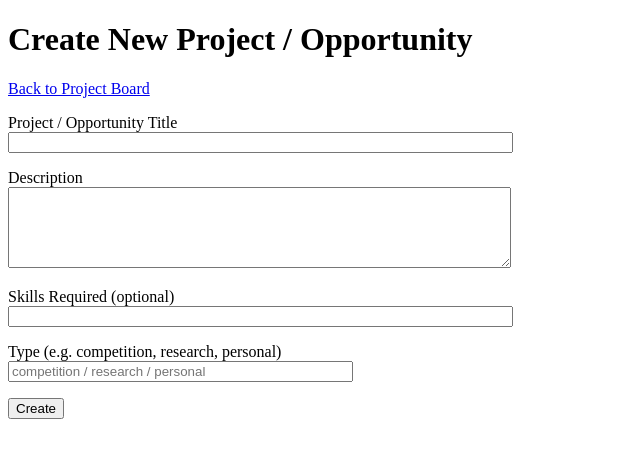
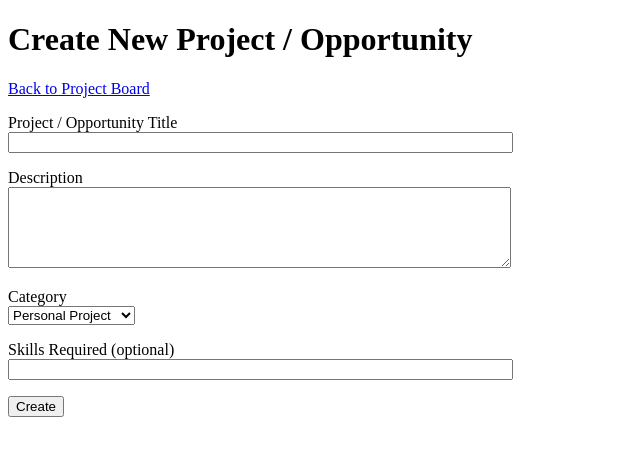
Before and after one commit to 4l3sh4/web-app-building-competition-2025, a Flask app: page /projects/create in a window 1280 px wide. Shown: the top 458 px of the page, without its empty margins (0-640 px from the left). Run offline with Flask 3, Linux system fonts and the light colour scheme; a user stored in the database is signed in.

Commit message:
Add dropdown and filter to project and discussion board

```diff
--- a/main.py
+++ b/main.py
@@ -1,8 +1,8 @@
-from flask import Flask, render_template, url_for, redirect
+from flask import Flask, render_template, url_for, redirect, request
 from flask_sqlalchemy import SQLAlchemy
 from flask_login import UserMixin, login_user, LoginManager, login_required, logout_user, current_user
 from flask_wtf import FlaskForm
-from wtforms import StringField, PasswordField, SubmitField, RadioField, TextAreaField
+from wtforms import StringField, PasswordField, SubmitField, RadioField, TextAreaField, SelectField
 from wtforms.validators import InputRequired, Length, ValidationError, Email
 from flask_bcrypt import Bcrypt
 from datetime import datetime
@@ -41,6 +41,7 @@ class Project(db.Model):
     project_type = db.Column(db.String(50))
     owner_id = db.Column(db.Integer, db.ForeignKey('user.id'), nullable=False)
     created_at = db.Column(db.DateTime, default=datetime.utcnow)
+    owner = db.relationship('User', backref='projects')
 
 
 class Thread(db.Model):
@@ -50,6 +51,7 @@ class Thread(db.Model):
     category = db.Column(db.String(50))
     creator_id = db.Column(db.Integer, db.ForeignKey('user.id'), nullable=False)
     created_at = db.Column(db.DateTime, default=datetime.utcnow)
+    creator = db.relationship('User', backref='threads')
 
 
 class Post(db.Model):
@@ -59,12 +61,30 @@ class Post(db.Model):
     thread_id = db.Column(db.Integer, db.ForeignKey('thread.id'), nullable=False)
     author_id = db.Column(db.Integer, db.ForeignKey('user.id'), nullable=False)
     created_at = db.Column(db.DateTime, default=datetime.utcnow)
+    author = db.relationship('User', backref='posts')
 
 
 @login_manager.user_loader
 def load_user(user_id):
     # Flask-Login uses this to reload the user from the session
     return User.query.get(int(user_id))
+
+
+BASE_PROJECT_CATEGORIES = [
+    "Competition",
+    "Research",
+    "Final Year Project",
+    "Personal Project",
+    "Event / Initiative",
+]
+
+
+BASE_THREAD_CATEGORIES = [
+    "Find Team",
+    "Ask for Help",
+    "Share Resources",
+    "General Discussion",
+]
 
 
 # ---------------------
@@ -127,9 +147,21 @@ class ProjectForm(FlaskForm):
     skills_required = StringField(
         "Skills Required (optional)"
     )
-    project_type = StringField(
-        "Type (e.g. competition, research, personal)",
-        render_kw={"placeholder": "competition / research / personal"}
+    project_type = SelectField(
+        "Category",
+        choices=[
+            ("Personal Project", "Personal Project"),
+            ("Competition", "Competition"),
+            ("Research", "Research"),
+            ("Final Year Project", "Final Year Project"),
+            ("Event / Initiative", "Event / Initiative"),
+            ("Other", "Other"),
+        ],
+        default="Personal Project"
+    )
+    other_project_type = StringField(
+        "Please specify (if Other)",
+        render_kw={"placeholder": "e.g. Outreach, Admin Task"}
     )
     submit = SubmitField("Create")
 
@@ -139,9 +171,21 @@ class ThreadForm(FlaskForm):
         "Thread Title",
         validators=[InputRequired(), Length(min=4, max=150)]
     )
-    category = StringField(
-        "Category (optional)",
-        render_kw={"placeholder": "Find Team / Ask Mentor / Resources"}
+    category = SelectField(
+        "Category",
+        choices=[
+            ("Find Team", "Find Team"),
+            ("Ask for Help", "Ask for Help"),
+            ("Share Resources", "Share Resources"),
+            ("General Discussion", "General Discussion"),
+            ("Other", "Other"),
+        ],
+        default="General Discussion"
+    )
+    # Text field for “Other”
+    other_category = StringField(
+        "Please specify (if Other)",
+        render_kw={"placeholder": "e.g. Career Talk, Admin Issues"}
     )
     submit = SubmitField("Create Thread")
 
@@ -217,8 +261,44 @@ def logout():
 @app.route('/projects')
 @login_required
 def project_list():
-    projects = Project.query.order_by(Project.created_at.desc()).all()
-    return render_template('projects.html', projects=projects)
+    selected_category = request.args.get('category', 'All')
+
+    query = Project.query
+    if selected_category == 'All':
+        pass
+    elif selected_category == 'Other':
+        query = query.filter(Project.project_type.notin_(BASE_PROJECT_CATEGORIES))
+    else:
+        query = query.filter_by(project_type=selected_category)
+
+    projects = query.order_by(Project.created_at.desc()).all()
+    return render_template(
+        'projects.html',
+        projects=projects,
+        selected_category=selected_category
+    )
+
+
+@app.route('/projects/mine')
+@login_required
+def my_projects():
+    selected_category = request.args.get('category', 'All')
+
+    query = Project.query.filter_by(owner_id=current_user.id)
+    if selected_category == 'All':
+        pass
+    elif selected_category == 'Other':
+        query = query.filter(Project.project_type.notin_(BASE_PROJECT_CATEGORIES))
+    else:
+        query = query.filter_by(project_type=selected_category)
+
+    projects = query.order_by(Project.created_at.desc()).all()
+    return render_template(
+        'projects.html',
+        projects=projects,
+        selected_category=selected_category,
+        mine=True
+    )
 
 
 @app.route('/projects/create', methods=['GET', 'POST'])
@@ -226,16 +306,25 @@ def project_list():
 def create_project():
     form = ProjectForm()
     if form.validate_on_submit():
+        if form.project_type.data == "Other":
+            if not form.other_project_type.data or not form.other_project_type.data.strip():
+                form.other_project_type.errors.append("Please specify the category.")
+                return render_template('project_create.html', form=form)
+            category_to_save = form.other_project_type.data.strip()
+        else:
+            category_to_save = form.project_type.data
+
         project = Project(
             title=form.title.data,
             description=form.description.data,
             skills_required=form.skills_required.data,
-            project_type=form.project_type.data,
+            project_type=category_to_save,
             owner_id=current_user.id
         )
         db.session.add(project)
         db.session.commit()
         return redirect(url_for('project_list'))
+
     return render_template('project_create.html', form=form)
 
 
@@ -253,8 +342,45 @@ def project_detail(project_id):
 @app.route('/forum')
 @login_required
 def forum():
-    threads = Thread.query.order_by(Thread.created_at.desc()).all()
-    return render_template('forum.html', threads=threads)
+    selected_category = request.args.get('category', 'All')
+
+    query = Thread.query
+    if selected_category == 'All':
+        pass
+    elif selected_category == 'Other':
+        query = query.filter(Thread.category.notin_(BASE_THREAD_CATEGORIES))
+    else:
+        query = query.filter_by(category=selected_category)
+
+    threads = query.order_by(Thread.created_at.desc()).all()
+    return render_template(
+        'forum.html',
+        threads=threads,
+        selected_category=selected_category,
+        mine=False  # <— this tells the template we’re in “all threads” mode
+    )
+
+
+@app.route('/forum/mine')
+@login_required
+def my_threads():
+    selected_category = request.args.get('category', 'All')
+
+    query = Thread.query.filter_by(creator_id=current_user.id)
+    if selected_category == 'All':
+        pass
+    elif selected_category == 'Other':
+        query = query.filter(Thread.category.notin_(BASE_THREAD_CATEGORIES))
+    else:
+        query = query.filter_by(category=selected_category)
+
+    threads = query.order_by(Thread.created_at.desc()).all()
+    return render_template(
+        'forum.html',
+        threads=threads,
+        selected_category=selected_category,
+        mine=True  # <— tells template we’re in “my threads” mode
+    )
 
 
 @app.route('/forum/create', methods=['GET', 'POST'])
@@ -262,14 +388,25 @@ def forum():
 def create_thread():
     form = ThreadForm()
     if form.validate_on_submit():
+        # Decide what category to save
+        if form.category.data == "Other":
+            # make sure user actually typed something
+            if not form.other_category.data or not form.other_category.data.strip():
+                form.other_category.errors.append("Please specify the category.")
+                return render_template('thread_create.html', form=form)
+            category_to_save = form.other_category.data.strip()
+        else:
+            category_to_save = form.category.data
+
         thread = Thread(
             title=form.title.data,
-            category=form.category.data,
+            category=category_to_save,
             creator_id=current_user.id
         )
         db.session.add(thread)
         db.session.commit()
         return redirect(url_for('forum'))
+
     return render_template('thread_create.html', form=form)
 
 
--- a/templates/project_create.html
+++ b/templates/project_create.html
@@ -30,16 +30,43 @@
     </p>
 
     <p>
+        {{ form.project_type.label }}<br>
+        {{ form.project_type(id="project_type") }}
+    </p>
+
+    <div id="other-project-type-wrapper" style="display:none;">
+        <p>
+            {{ form.other_project_type.label }}<br>
+            {{ form.other_project_type() }}
+            {% for error in form.other_project_type.errors %}
+                <span style="color:red;">{{ error }}</span>
+            {% endfor %}
+        </p>
+    </div>
+
+    <p>
         {{ form.skills_required.label }}<br>
         {{ form.skills_required(size=60) }}
     </p>
 
-        <p>
-            {{ form.project_type.label }}<br>
-            {{ form.project_type(size=40) }}
-        </p>
-
     <p>{{ form.submit() }}</p>
 </form>
+
+<script>
+function toggleOtherProjectType() {
+    var selectEl = document.getElementById('project_type');
+    var otherDiv = document.getElementById('other-project-type-wrapper');
+    if (selectEl.value === 'Other') {
+        otherDiv.style.display = 'block';
+    } else {
+        otherDiv.style.display = 'none';
+    }
+}
+
+window.addEventListener('DOMContentLoaded', function () {
+    toggleOtherProjectType();  // initial
+    document.getElementById('project_type').addEventListener('change', toggleOtherProjectType);
+});
+</script>
 </body>
 </html>
--- a/templates/project_detail.html
+++ b/templates/project_detail.html
@@ -19,6 +19,7 @@
         <p><strong>Skills Required:</strong> {{ project.skills_required }}</p>
     {% endif %}
 
+    <p><strong>Posted by:</strong> {{ project.owner.username }}</p>
     <p><strong>Posted on:</strong> {{ project.created_at.strftime('%Y-%m-%d %H:%M') }}</p>
 
     <p><a href="{{ url_for('project_list') }}">Back to Project Board</a></p>
```
Also changed, not shown: templates/forum.html (+25 -3 lines), templates/projects.html (+20 -3 lines), templates/thread_create.html (+29 -1 lines), templates/thread_detail.html (+6 -1 lines), instance/database.db. Lines whose indentation alone changed are shown as unchanged.
